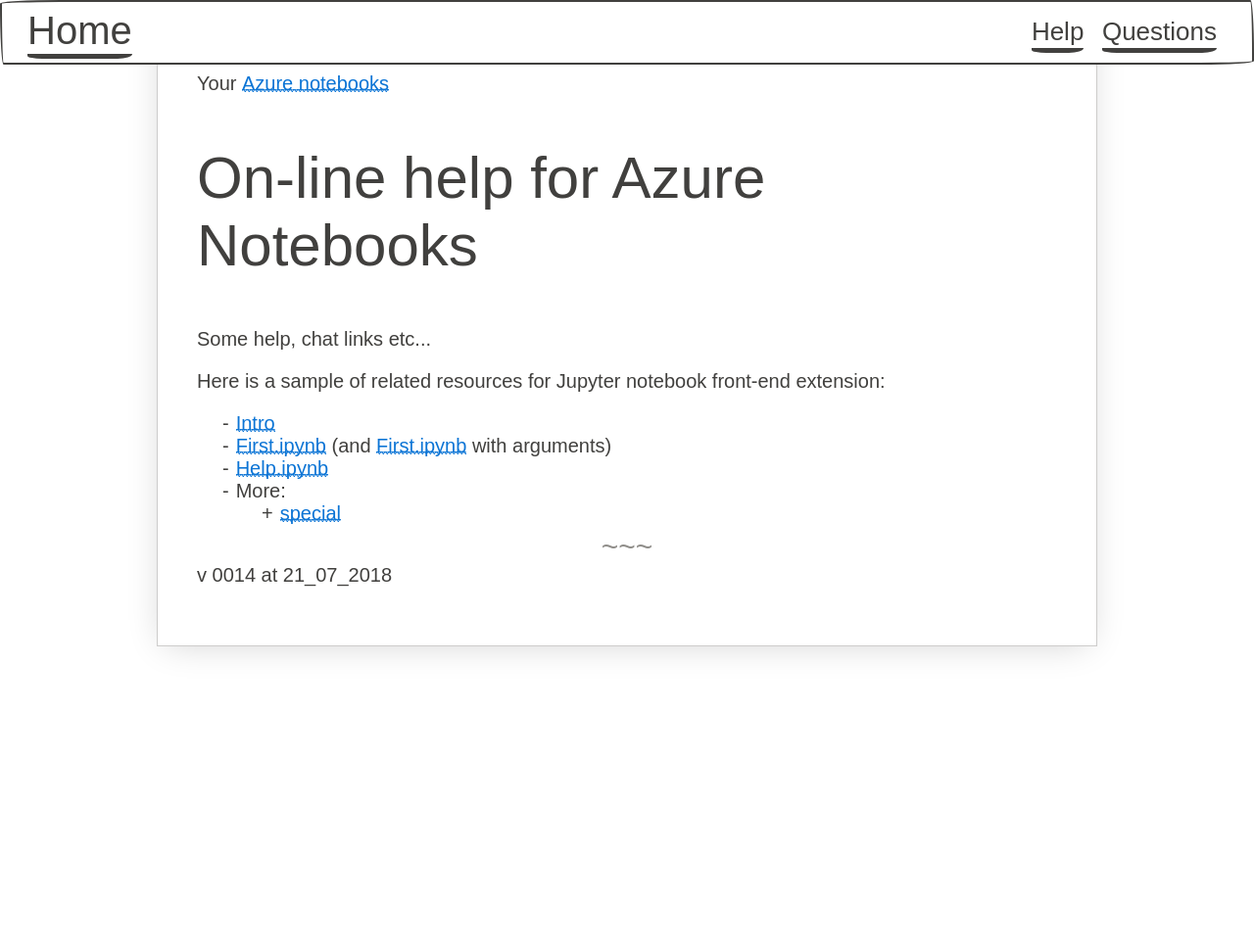
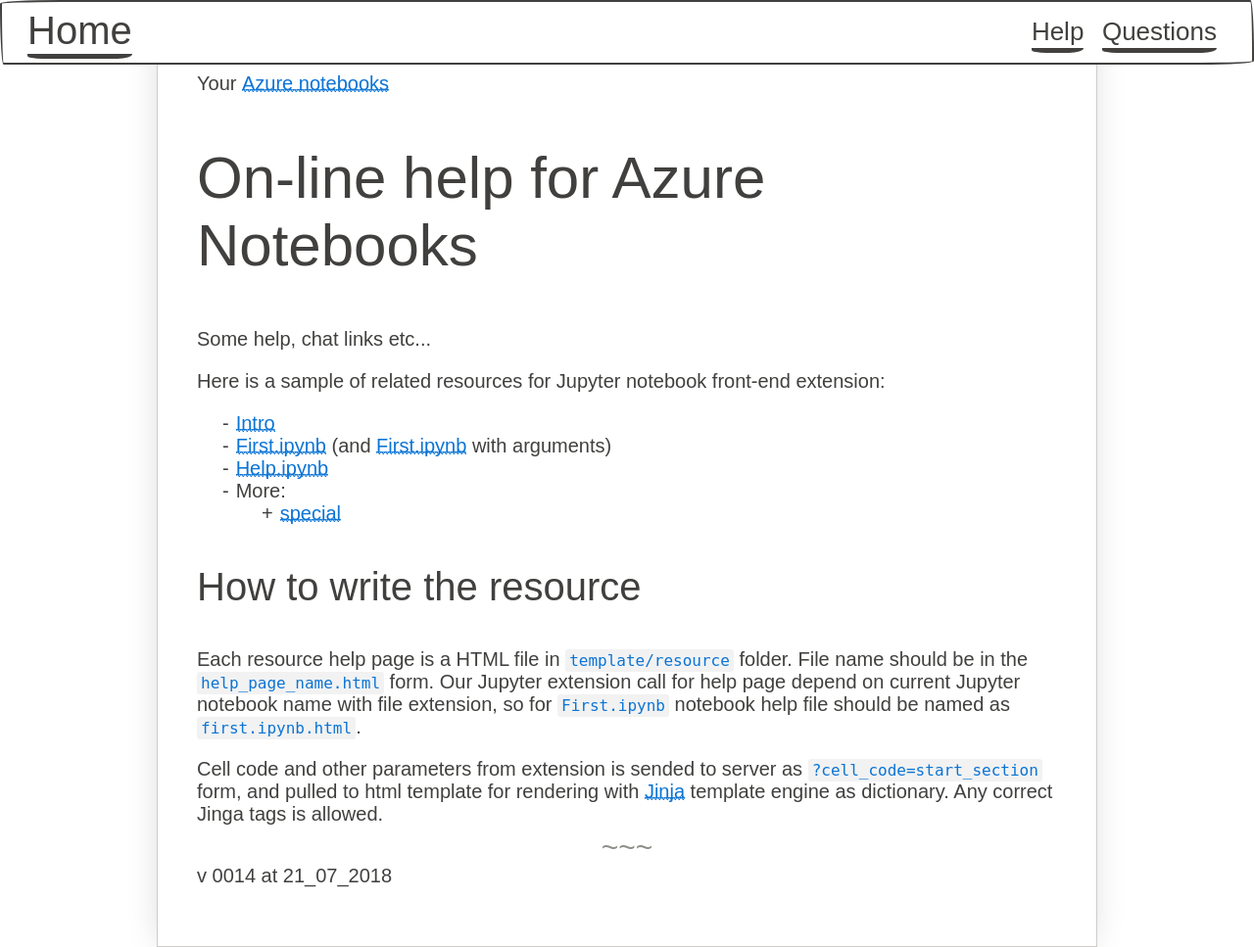
Before and after one commit to yn-coder/CodingTeacher, a Flask app: page /help/ in a window 1280 px wide. Shown: the whole page at 98% size. Before the commit the page ends 668 px from the top, so only its background shows below. Run offline with Flask 2, Linux system fonts and the light colour scheme; some libraries are stand-ins or nearby versions; some web fonts are replaced.

Commit message:
#20 #19 #18 #12 help for resource templates

```diff
--- a/templates/help.html
+++ b/templates/help.html
@@ -20,4 +20,10 @@
   </li>
 </ul>
 
+<h3>How to write the resource</h3>
+
+<p>Each resource help page is a HTML file in <code>template/resource</code> folder. File name should be in the <code>help_page_name.html</code> form. Our Jupyter extension call for help page depend on current Jupyter notebook name with file extension, so for <code>First.ipynb</code> notebook help file should be named as <code>first.ipynb.html</code>.</p>
+
+<p>Cell code and other parameters from extension is sended to server as <code>?cell_code=start_section</code> form, and pulled to html template for rendering with <a href="http://jinja.pocoo.org/">Jinja</a> template engine as dictionary. Any correct Jinga tags is allowed.</p>
+
 {% endblock %}
```
